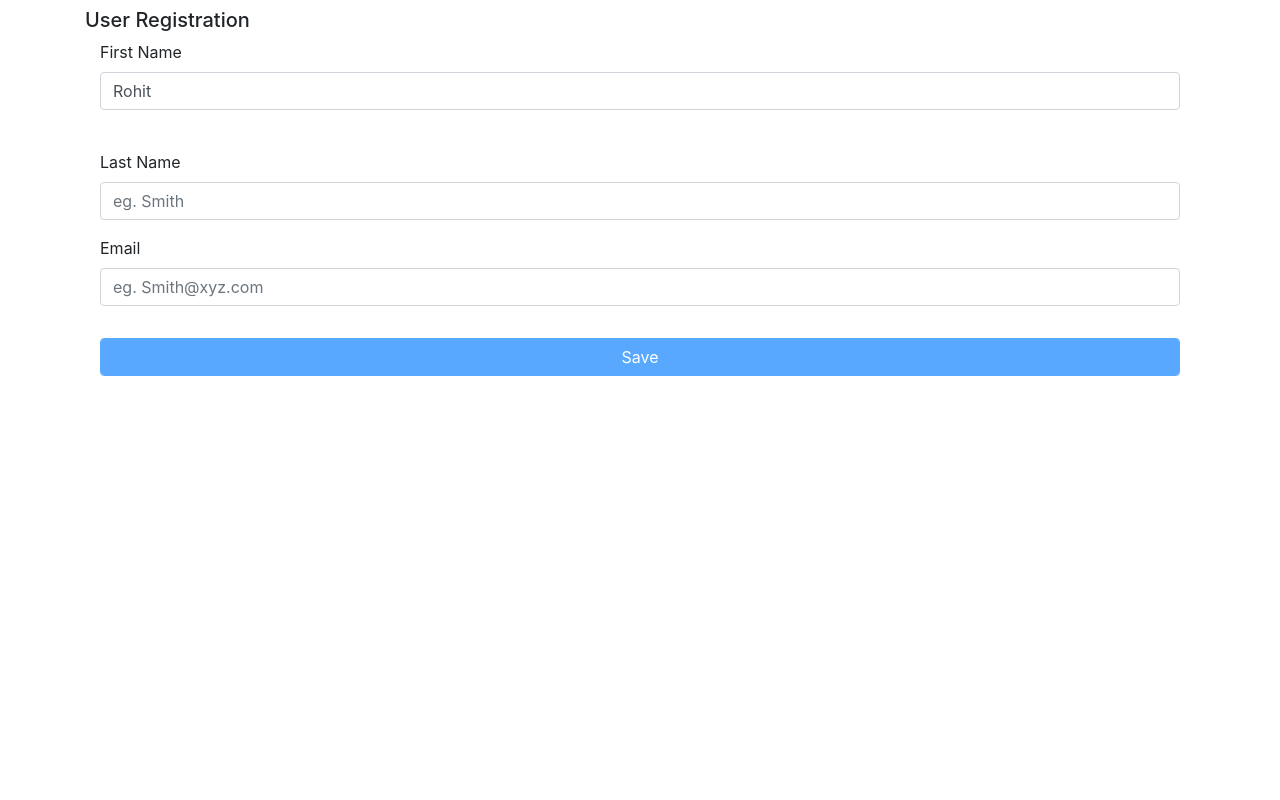
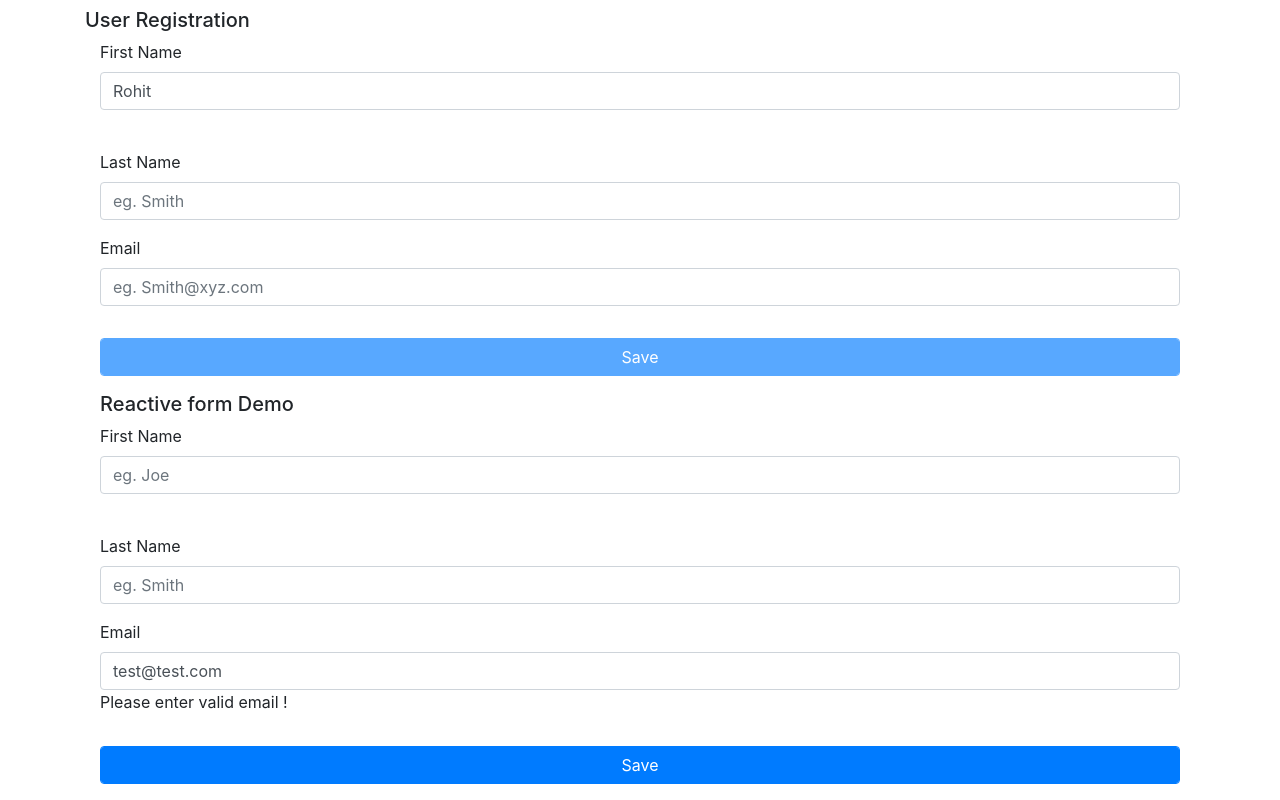
Before and after one commit to rohitverma1989/angularAllBasicsNgrx, an Angular app: page /users in a window 1280 px wide. Shown: the part 529-1329 px from the top of the page. Before the commit the page ends 921 px from the top, so only its background shows below. Built offline with nearby package versions, Linux system fonts and the light colour scheme.

Commit message:
reactive form creation and binding to html

```diff
--- a/src/app/app.module.ts
+++ b/src/app/app.module.ts
@@ -1,7 +1,7 @@
 import { BrowserModule } from '@angular/platform-browser';
 import { NgModule } from '@angular/core';
 import { AppRoutingModule } from './app-routing.module';
-import { FormsModule } from '@angular/forms';
+import { FormsModule, ReactiveFormsModule } from '@angular/forms';
 import { CommonModule } from '@angular/common';
 import { RouterModule, Routes } from '@angular/router';
 
@@ -18,6 +18,7 @@ import { UsersService } from './services/users.service';
 import { HomeComponent } from './components/home/home.component';
 import { OperatorsComponent } from './components/operators/operators.component';
 import { UserRegistrationFormComponent } from './components/user-registration-form/user-registration-form.component';
+import { ReactiveFormComponent } from './components/reactive-form/reactive-form.component';
 
 
 
@@ -32,6 +33,7 @@ import { UserRegistrationFormComponent } from './components/user-registration-fo
     OperatorsComponent,
     HomeComponent,
     UserRegistrationFormComponent,
+    ReactiveFormComponent,
     BasicHighlightDirective,
     BetterHighlightDirective
   ],
@@ -39,6 +41,7 @@ import { UserRegistrationFormComponent } from './components/user-registration-fo
     BrowserModule,
     CommonModule,
     FormsModule,
+    ReactiveFormsModule,
     AppRoutingModule,
   ],
   providers: [
--- /dev/null
+++ b/src/app/components/reactive-form/reactive-form.component.css
@@ -0,0 +1,3 @@
+input.ng-invalid.ng-touched {
+  border: 1px solid red;
+}
--- /dev/null
+++ b/src/app/components/reactive-form/reactive-form.component.html
@@ -0,0 +1,26 @@
+<div class="container">
+  <div class="row">
+    <div class="col">
+      <h5>Reactive form Demo</h5>
+      <form [formGroup]="signupForm">
+        <div class="form-group">
+
+          <label>First Name</label><br>
+          <input id="firstName" placeholder="eg. Joe" class="form-control" type="text" formControlName="firstName"><br>
+        </div>
+
+        <div class="form-group">
+          <label>Last Name</label><br>
+          <input formControlName="lastName" id="lastName" placeholder="eg. Smith" class="form-control" type="text">
+        </div>
+
+        <div class="form-group">
+          <label for="userEmail">Email</label><br>
+          <input formControlName="email" id="email" placeholder="eg. Smith@xyz.com" class="form-control" type="email">
+          <span class="help-block">Please enter valid email !</span>
+        </div>
+        <button type="submit" class="btn btn-primary my-3 form-control testss">Save</button>
+      </form>
+    </div>
+  </div>
+</div>
--- /dev/null
+++ b/src/app/components/reactive-form/reactive-form.component.ts
@@ -0,0 +1,22 @@
+import { Component, OnInit } from "@angular/core";
+import { FormControl, FormGroup } from "@angular/forms";
+
+@Component({
+  selector: "reactiveForm",
+  templateUrl: "./reactive-form.component.html",
+  styleUrls: ["./reactive-form.component.css"]
+})
+export class ReactiveFormComponent implements OnInit {
+  genders = ['male', 'female'];
+  signupForm: FormGroup;
+
+
+  ngOnInit(): void {
+    this.signupForm = new FormGroup(
+      {
+        'firstName': new FormControl(null),
+        'lastName': new FormControl(null),
+        'email': new FormControl('test@test.com'),
+      });
+  }
+}
--- a/src/app/components/users/users.component.html
+++ b/src/app/components/users/users.component.html
@@ -23,4 +23,8 @@
   <div>
     <userRegistrationForm></userRegistrationForm>
   </div>
+
 </div>
+<div>
+  <reactiveForm></reactiveForm>
+</div>
```
